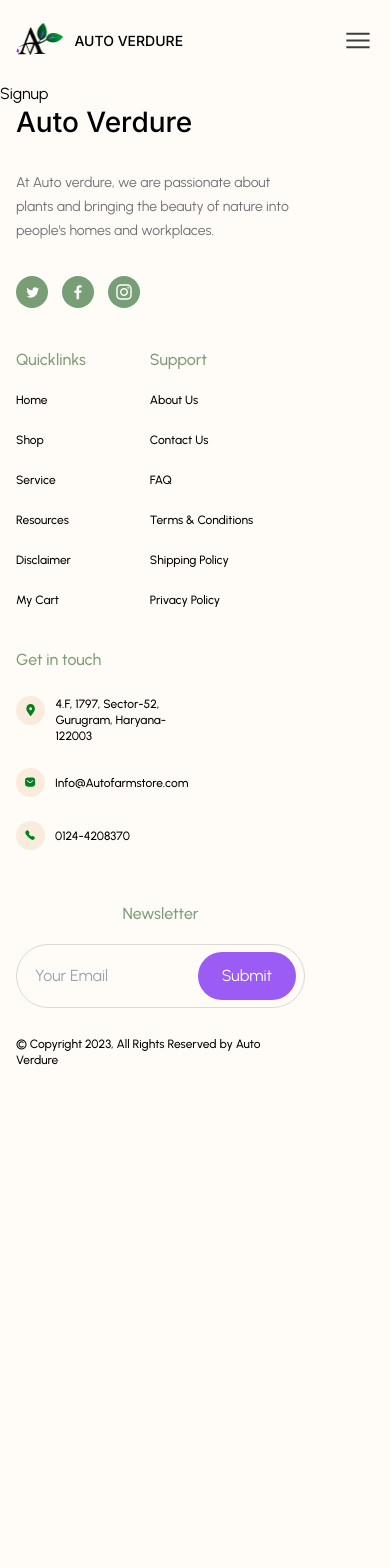
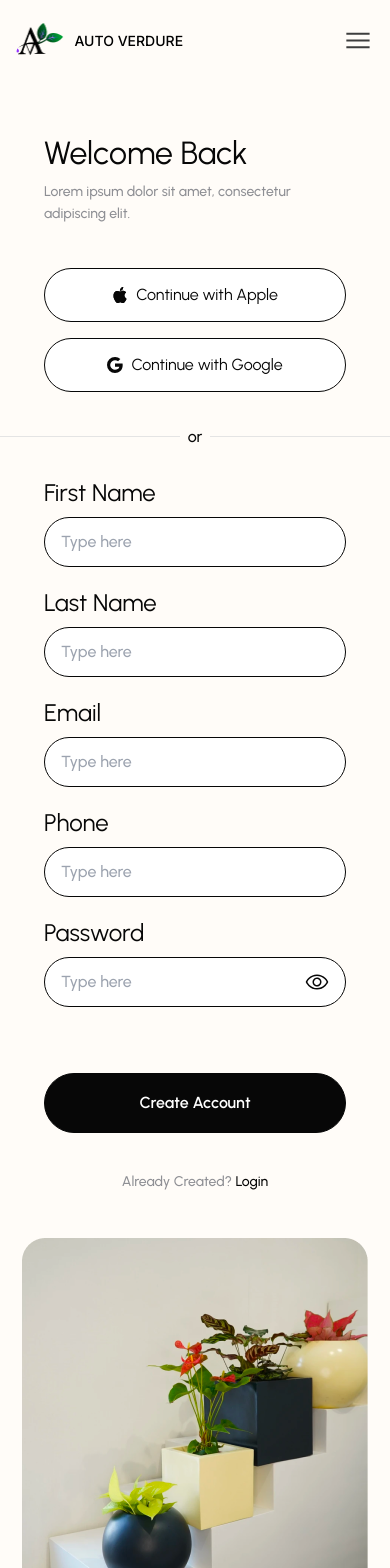
Before and after one commit to div-vik/auto-verdure, a Next.js app: page /signup in a window 390 px wide. Shown: the top 1568 px of the page. Before the commit the page ends 1113 px from the top, so only its background shows below. Built offline with nearby package versions, Linux system fonts and the light colour scheme.

Commit message:
Complete design

```diff
--- a/app/signin/page.jsx
+++ b/app/signin/page.jsx
@@ -6,10 +6,10 @@ import Image from "next/image";
 
 const Signin = () => {
   return (
-    <div className="mt-[55px] mb-[41px] lg:mb-[152px] bg-orange-500 w-full flex flex-col lg:flex-row lg:gap-[57px] justify-center items-center lg:justify-normal overflow-x-hidden">
-      <div className="bg-purple-500 mb-[46px] lg:mb-0 w-full lg:w-[560px] px-11 sm:px-[50px] flex flex-col justify-center items-center">
+    <div className="mt-[55px] mb-[41px] lg:mb-[152px] lg:px-[70px] xl:px-[] w-full flex flex-col lg:flex-row lg:gap-[57px] xl:gap-x-[152px] justify-center items-center lg:justify-between 2xl:justify-center overflow-x-hidden">
+      <div className="mb-[46px] lg:mb-0 w-full lg:w-[560px] px-11 sm:px-[50px] lg:px-0 flex flex-col justify-center items-center">
         {/* Title */}
-        <div className="max-w-[560px] w-full flex flex-col gap-y-3">
+        <div className="w-full flex flex-col gap-y-3">
           <p className="text-[32px] leading-8 font-normal capitalize text-[#070707]">
             Welcome back
           </p>
@@ -19,7 +19,7 @@ const Signin = () => {
         </div>
 
         {/* Google and Apple Authentication */}
-        <div className="mt-[42px] sm:mt-[52px] max-w-[560px] w-full flex flex-col sm:flex-row gap-y-4 sm:gap-x-4">
+        <div className="mt-[42px] sm:mt-[52px] w-full flex flex-col sm:flex-row gap-y-4 sm:gap-x-4">
           <button className="w-full flex gap-2 justify-center items-center py-[14px] sm:py-[17px] rounded-[60px] border-[1px] border-[#070707] bg-[#FFFFFF] text-[#070707] hover:bg-[#070707] hover:text-white ease-in-out duration-200">
             <BsApple />
             <p>Continue with Apple</p>
@@ -31,7 +31,7 @@ const Signin = () => {
         </div>
 
         {/* Or */}
-        <div className="my-8 max-w-[560px] w-full flex gap-x-2 items-center">
+        <div className="my-8 w-[560px] flex gap-x-2 items-center">
           <div className="w-full h-[1px] bg-[#E4E4E4]" />
           <p className="text-base leading-[25.6px] font-medium text-[#070707]">
             or
@@ -40,7 +40,7 @@ const Signin = () => {
         </div>
 
         {/* Form */}
-        <div className="max-w-[560px] w-full">
+        <div className="w-full">
           <form className="w-full flex flex-col gap-y-6">
             <Input label="Email" placeholder="Type here" type="email" />
             <Input label="Password" placeholder="Type here" type="password" />
@@ -54,7 +54,7 @@ const Signin = () => {
 
             <p className="mt-4 sm:mt-6 text-sm leading-[18.2px] text-[#8E8F94] font-medium text-center">
               Don’t have an account?
-              <Link href="/cart/checkout/signup">
+              <Link href="/signup">
                 <span className="text-[#070707]"> Sign Up</span>
               </Link>
             </p>
@@ -62,9 +62,9 @@ const Signin = () => {
         </div>
       </div>
 
-      <div className="bg-pink-500 w-fit flex justify-center items-center">
+      <div className="flex justify-center items-center">
         {/* Image */}
-        <div className="w-[70%] h-[70%] lg:w-[548.65px] lg:h-[592px] md:object-contain">
+        <div className="w-[345.65px] h-[373px] lg:w-[548.65px] lg:h-[592px] xl:w-[815.65px] xl:h-[880px]">
           <Image
             className="w-full h-full"
             src="/signinImg.png"
--- a/app/signup/page.jsx
+++ b/app/signup/page.jsx
@@ -1,7 +1,86 @@
 import React from "react";
+import Input from "../ui/Input";
+import Link from "next/link";
+import { BsApple, BsGoogle } from "react-icons/bs";
+import Image from "next/image";
 
-const Signup = () => {
-  return <div>Signup</div>;
+const Signin = () => {
+  return (
+    <div className="mt-[55px] mb-[41px] lg:mb-[152px] lg:px-[70px] xl:px-[] w-full flex flex-col lg:flex-row lg:gap-[57px] xl:gap-x-[152px] justify-center items-center lg:justify-between 2xl:justify-center overflow-x-hidden">
+      <div className="mb-[46px] lg:mb-0 w-full lg:w-[560px] px-11 sm:px-[50px] lg:px-0 flex flex-col justify-center items-center">
+        {/* Title */}
+        <div className="w-full flex flex-col gap-y-3">
+          <p className="text-[32px] leading-8 font-normal capitalize text-[#070707]">
+            Welcome back
+          </p>
+          <p className="w-[266px] sm:w-full text-sm leading-[22.4px] font-medium text-[#8E8F94]">
+            Lorem ipsum dolor sit amet, consectetur adipiscing elit.
+          </p>
+        </div>
+
+        {/* Google and Apple Authentication */}
+        <div className="mt-[42px] sm:mt-[52px] w-full flex flex-col sm:flex-row gap-y-4 sm:gap-x-4">
+          <button className="w-full flex gap-2 justify-center items-center py-[14px] sm:py-[17px] rounded-[60px] border-[1px] border-[#070707] bg-[#FFFFFF] text-[#070707] hover:bg-[#070707] hover:text-white ease-in-out duration-200">
+            <BsApple />
+            <p>Continue with Apple</p>
+          </button>
+          <button className="w-full flex gap-2 justify-center items-center py-[14px] sm:py-[17px] rounded-[60px] border-[1px] border-[#070707] bg-[#FFFFFF] text-[#070707] hover:bg-[#070707] hover:text-white ease-in-out duration-200">
+            <BsGoogle />
+            <p>Continue with Google</p>
+          </button>
+        </div>
+
+        {/* Or */}
+        <div className="my-8 w-[560px] flex gap-x-2 items-center">
+          <div className="w-full h-[1px] bg-[#E4E4E4]" />
+          <p className="text-base leading-[25.6px] font-medium text-[#070707]">
+            or
+          </p>
+          <div className="w-full h-[1px] bg-[#E4E4E4]" />
+        </div>
+
+        {/* Form */}
+        <div className="w-full">
+          <form className="w-full flex flex-col gap-y-6">
+            <div className="w-full flex flex-col sm:flex-row gap-x-4 gap-y-6 sm:gap-y-0">
+              <Input label="First Name" placeholder="Type here" type="text" />
+              <Input label="Last Name" placeholder="Type here" type="text" />
+            </div>
+            <Input label="Email" placeholder="Type here" type="email" />
+            <Input label="Phone" placeholder="Type here" type="tel" />
+            <Input label="Password" placeholder="Type here" type="password" />
+
+            <button
+              type="submit"
+              className="mt-[42px] sm:mt-[52px] w-full text-base px-6 py-[17px] rounded-[30px] border-[1px] bg-[#070707] border-[#070707] text-[#FFFFFF] font-[600]"
+            >
+              Create Account
+            </button>
+
+            <p className="mt-4 sm:mt-6 text-sm leading-[18.2px] text-[#8E8F94] font-medium text-center">
+              Already Created?
+              <Link href="/signin">
+                <span className="text-[#070707]"> Login</span>
+              </Link>
+            </p>
+          </form>
+        </div>
+      </div>
+
+      <div className="flex justify-center items-center">
+        {/* Image */}
+        <div className="w-[345.65px] h-[373px] lg:w-[548.65px] lg:h-[592px] xl:w-[815.65px] xl:h-[880px]">
+          <Image
+            className="w-full h-full"
+            src="/signinImg.png"
+            alt="img"
+            width={345.65}
+            height={373}
+          />
+        </div>
+      </div>
+    </div>
+  );
 };
 
-export default Signup;
+export default Signin;
```
